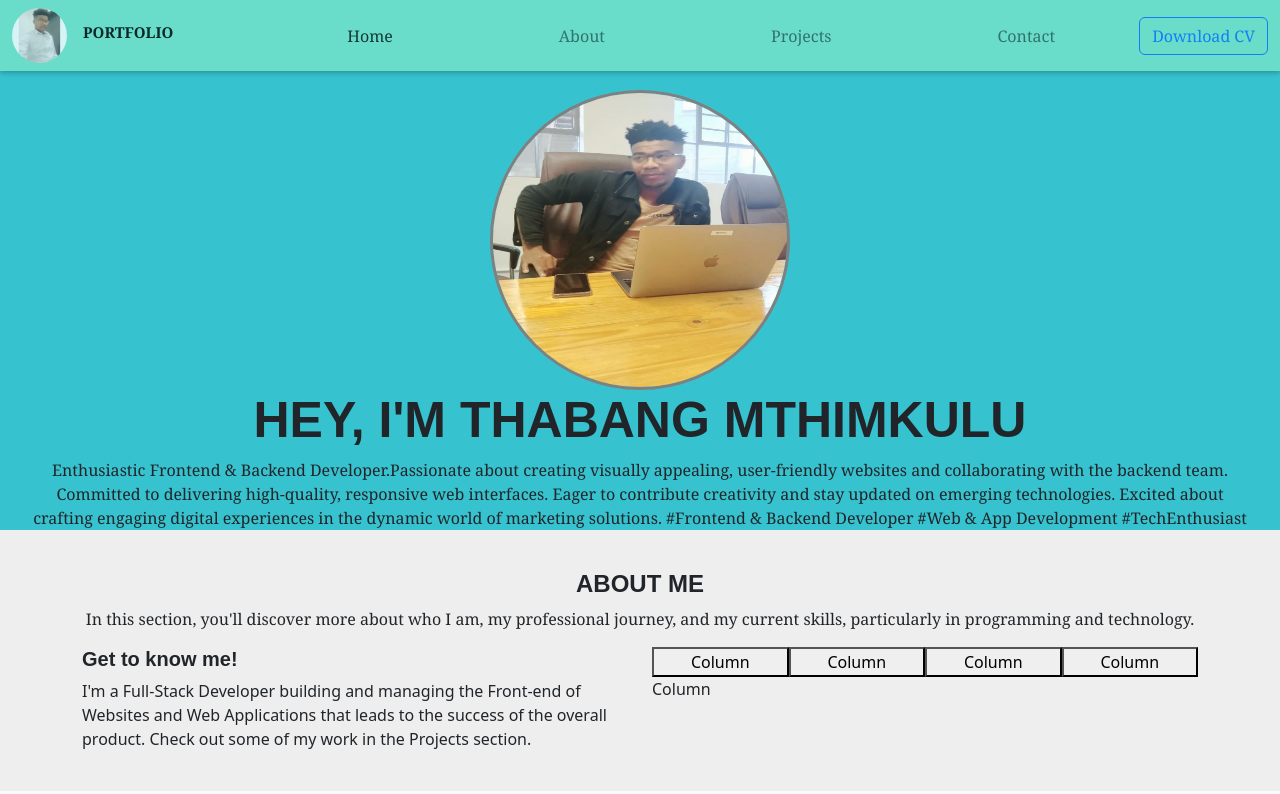
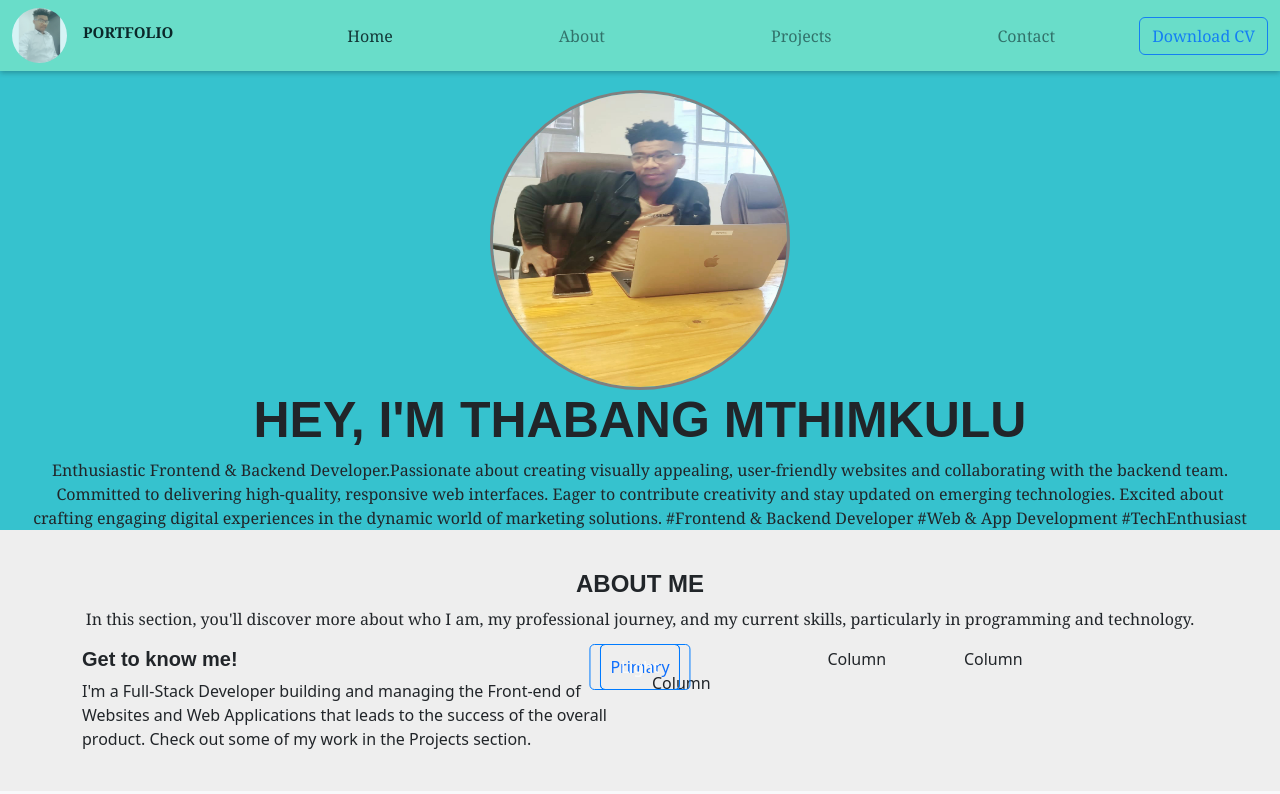
Before and after one commit to mthimkulu23/Angular-Portfolio, an Angular app: page / in a window 1280 px wide. Shown: the top 794 px of the page. Built offline with nearby package versions, Linux system fonts and the light colour scheme.

Commit message:
button insert buttons

```diff
--- a/src/app/scroll-feature/scroll-feature.component.html
+++ b/src/app/scroll-feature/scroll-feature.component.html
@@ -28,10 +28,19 @@
           <div class="col">
             <div class="container text-center">
                 <div class="row row-cols-1 row-cols-sm-2 row-cols-md-4">
-                  <button><div class="col">Column</div></button>
-                  <button><div class="col">Column</div></button>
-                  <button><div class="col">Column</div></button>
-                  <button><div class="col">Column</div></button>
+                  <div class="col">
+                    <button type="button" class="btn btn-outline-primary">Primary</button>
+
+
+                  </div>
+                 <div class="col">Column
+                  <button type="button" class="btn btn-outline-light">Light</button>
+
+                 </div>
+                  <div class="col">Column
+                    <button type="button" class="btn btn-outline-light">Light</button>
+
+                  </div>
                 </div>
               </div>
             Column
```
